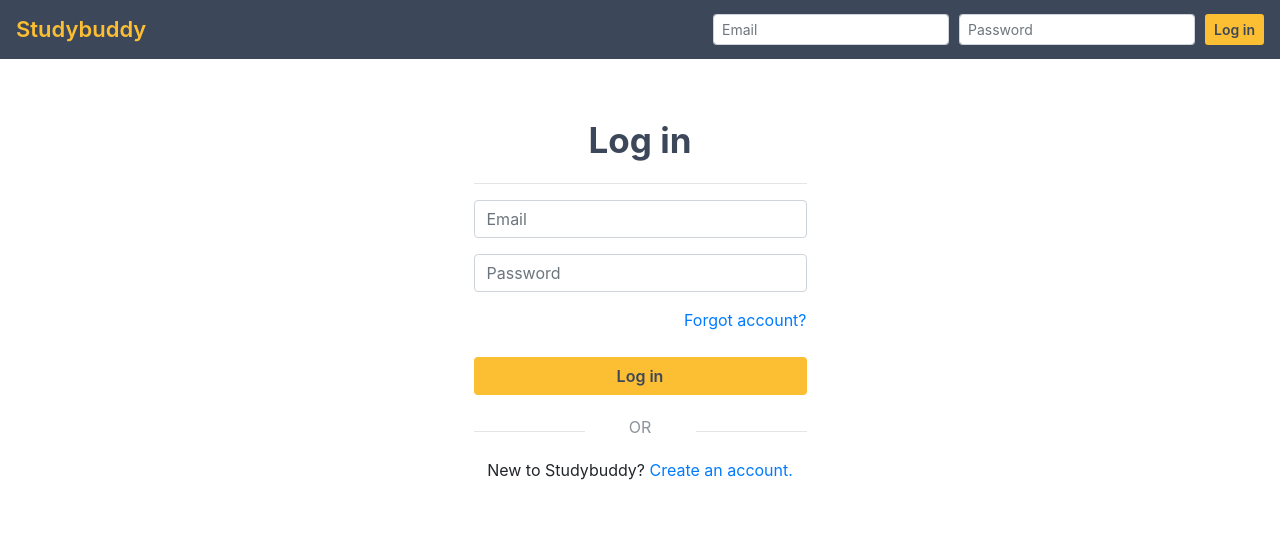
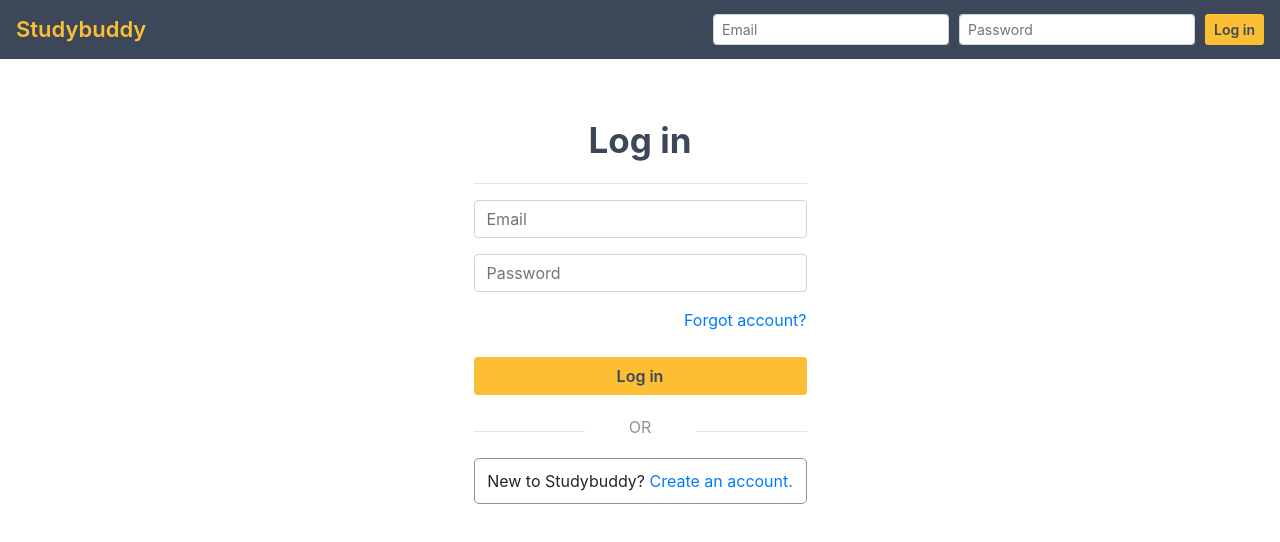
Before and after one commit to kevinangles/studybuddy-old, an Angular app in the folder client/: page /login in a window 1280 px wide. Shown: the top 542 px of the page. Built offline with nearby package versions, Linux system fonts and the light colour scheme.

Commit message:
Replace register button on login component with a box and link inside

```diff
--- a/client/src/app/auth/login/login.component.scss
+++ b/client/src/app/auth/login/login.component.scss
@@ -56,7 +56,12 @@
   }
 
   .create-account {
+    width: 333px;
     margin: 10px 0px 0px 0px;
+    padding: 10px;
+    text-align: center;
+    border: 1px solid #8c939c;
+    border-radius: 5px;
   }
 }
 
```
